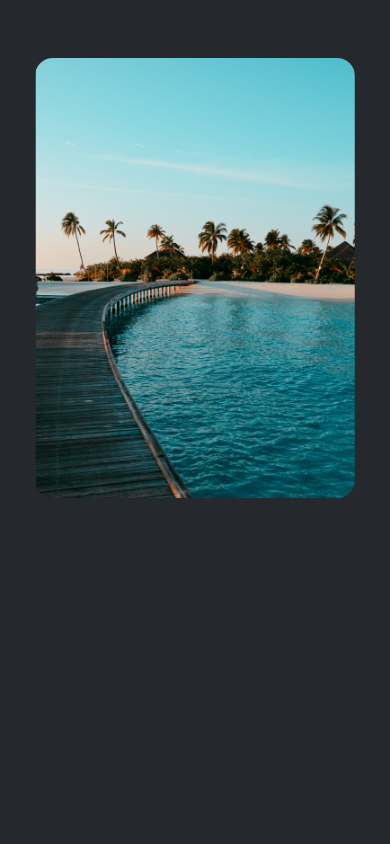
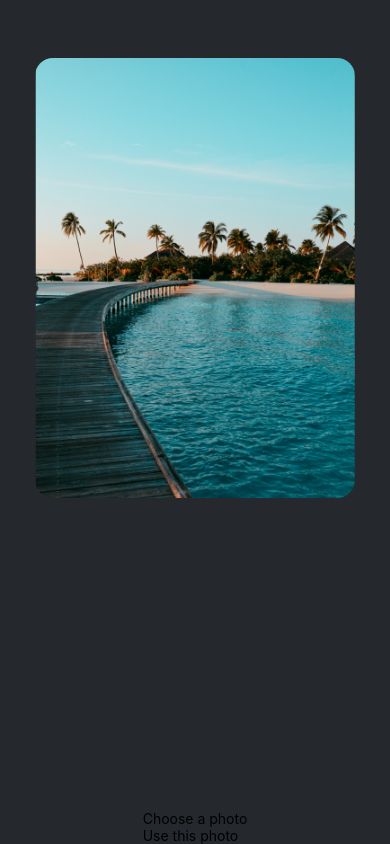
Before and after one commit to seanlunar/FirstApp, a React Native app: screen / in a window 390 px wide. Built offline with nearby package versions, Linux system fonts and the light colour scheme.

Commit message:
Invalid DateTime

```diff
--- a/App.js
+++ b/App.js
@@ -1,5 +1,7 @@
 import { StatusBar } from 'expo-status-bar';
 import { StyleSheet, Text, View, Image } from 'react-native';
+
+import Button from  './components/Button';
 
 import ImageViewer from './components/ImageViewer';
 const PlaceholderImage = require('./assets/images/background-image.png');
@@ -8,6 +10,12 @@ export default function App() {
     <View style={styles.container}>
       <View style={styles.imageContainer}>
        <ImageViewer placeholderImageSource={PlaceholderImage}/>
+      </View>
+      <View style={styles.footerContainer}>
+        <Button label="Choose a photo"/>
+        <Button label="Use this photo"/>
+
+
       </View>
       <StatusBar style="auto" />
     </View>
```
